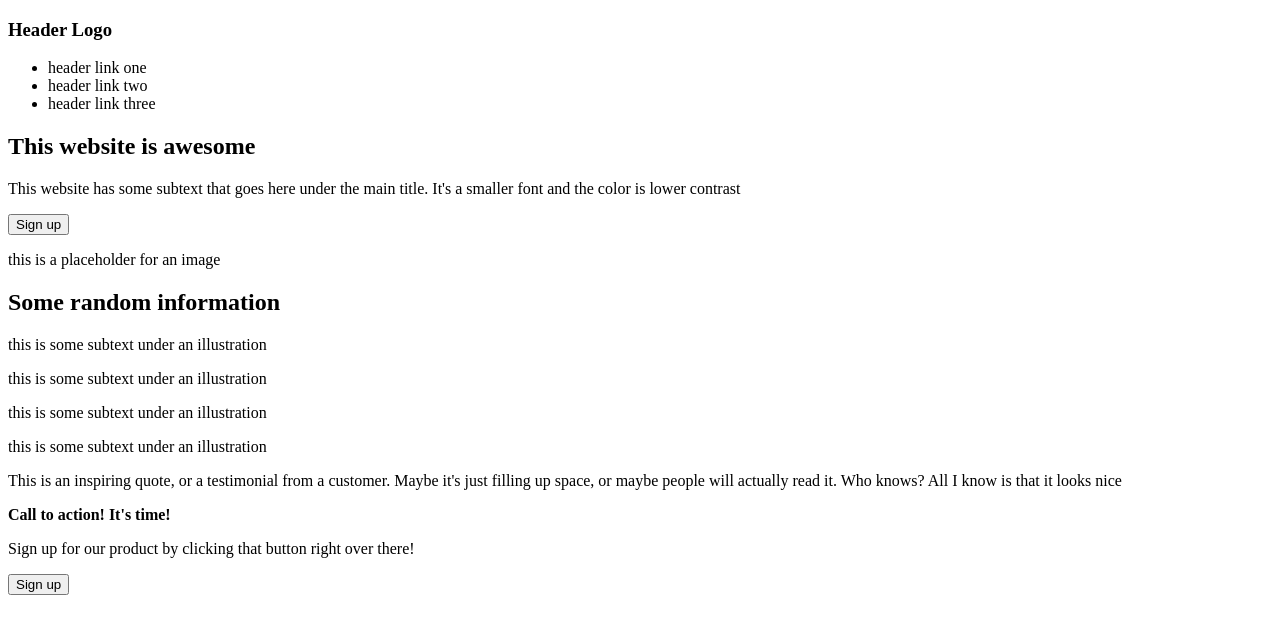
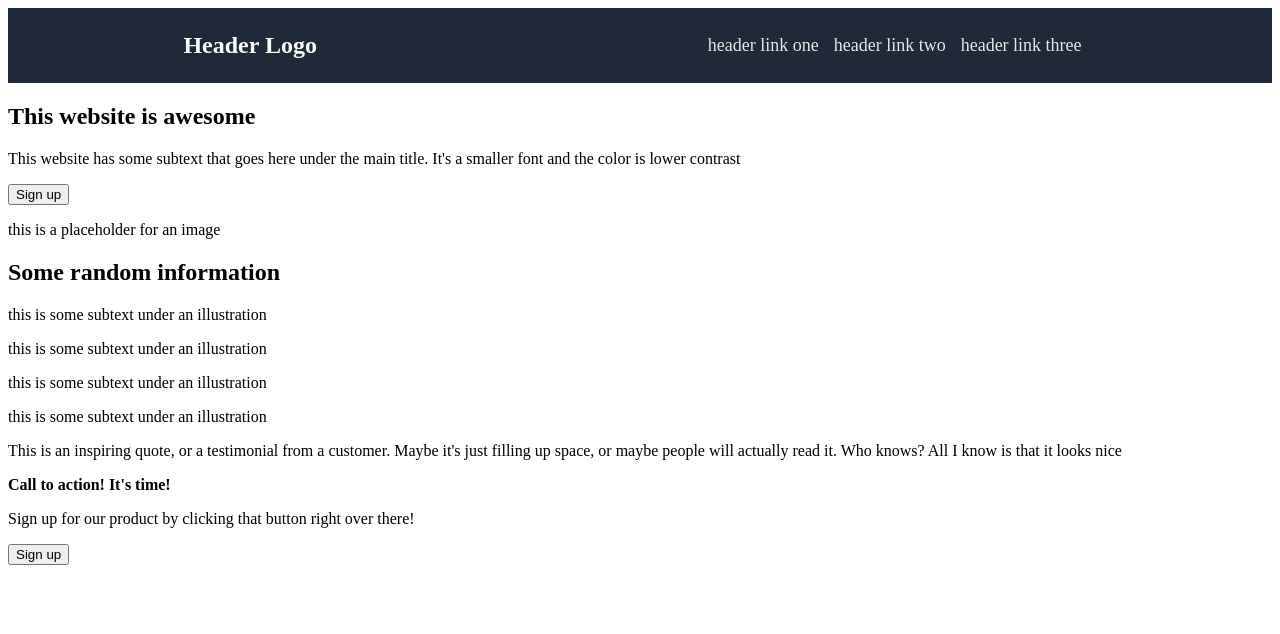
Before and after one commit to Kelvin-Peprah/puppy-love, a plain HTML site: page index.html in a window 1280 px wide. Drawn offline with Linux system fonts and the light colour scheme.

Commit message:
landing page

```diff
--- a/index.html
+++ b/index.html
@@ -6,15 +6,18 @@
     <meta name="robots" content="index, follow">
     <meta name="description" content="The best landing page in the world">
     <title>Kel</title>
+    <link rel="stylesheet" href="style.css">
 </head>
 <body>
     <header>
-        <h3>Header Logo</h3>
-        <ul>
-            <li>header link one</li>
-            <li>header link two</li>
-            <li>header link three</li>
-        </ul>
+        <div id="header">
+            <h3 class="header-logo">Header Logo</h3>
+            <ul>
+                <li>header link one</li>
+                <li>header link two</li>
+                <li>header link three</li>
+            </ul>
+        </div>
     </header>
     <main>
         <h2>This website is awesome</h2>
--- /dev/null
+++ b/style.css
@@ -0,0 +1,21 @@
+#header {
+    display: flex;
+    flex-direction: row;
+    justify-content: space-around;
+    align-items: center;
+    background-color: #1f2937;
+}
+
+.header-logo {
+    font-size: 24px;
+    color: #f9faf8;
+}
+ul {
+    display: flex;
+    list-style-type: none;
+}
+li {
+    font-size: 18px;
+    color: #e5e7eb;
+    margin-right: 15px;
+}
```
